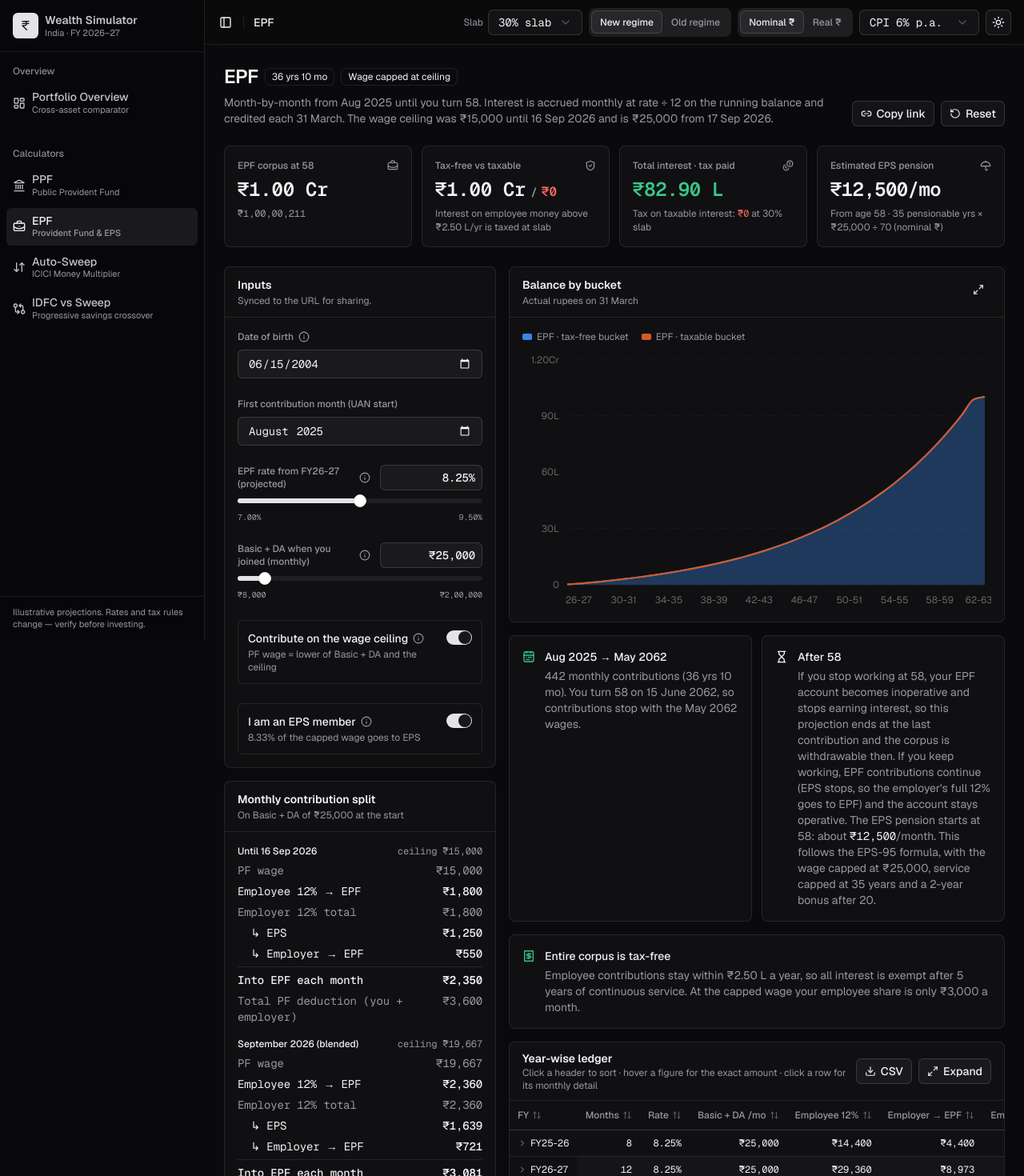
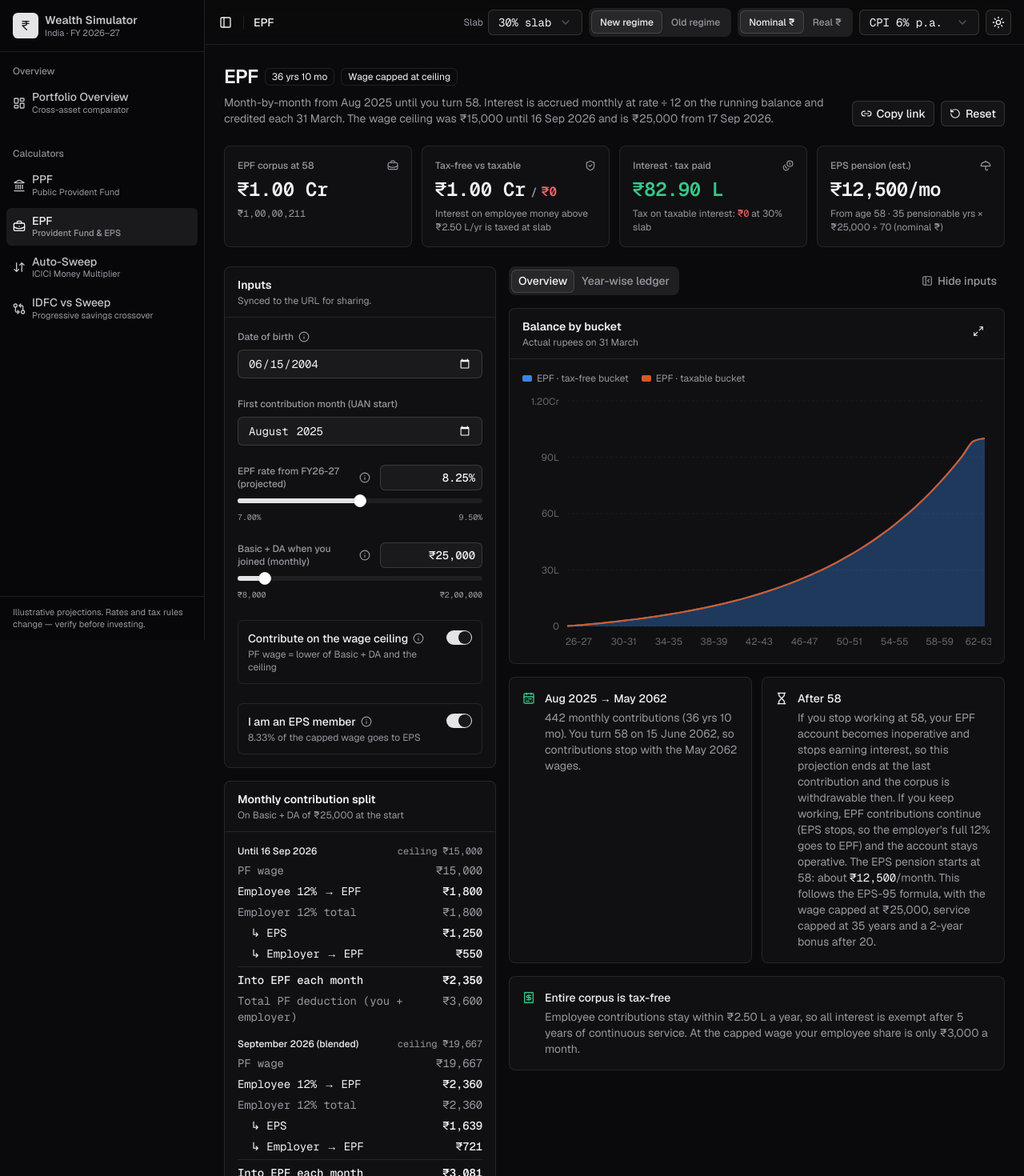
Before and after one commit to srivathsav004/investment-calculator, a Next.js app: page /epf in a window 1280 px wide. Shown: the top 1470 px of the page at 80% size. Built offline with nearby package versions, Linux system fonts and the light colour scheme.

Commit message:
feat(ui): tabbed results with hide-inputs layout on PPF, EPF and IDFC; compact EPF ledger

```diff
--- a/src/components/calculators/EpfCalculator.tsx
+++ b/src/components/calculators/EpfCalculator.tsx
@@ -16,12 +16,14 @@ import {
   type EpfYearRow,
 } from "@/lib/engines/epfEngine";
 import { useGlobalSettings } from "@/components/providers/GlobalSettingsProvider";
+import { ResultsLayout } from "@/components/common/ResultsLayout";
 import { Callout, KpiCard, Money, PageHeader, SectionCard } from "@/components/common/display";
 import { DateField, SliderField, SwitchField } from "@/components/common/fields";
 import { WealthChart, type ChartSeries } from "@/components/charts/WealthChart";
 import { MonthTable, YearTable, type YearColumn } from "@/components/ledger/YearTable";
 
 const DEFAULTS = {
+  tab: "overview" as "overview" | "ledger",
   rate: 0.0825,
   dob: "2004-06-15",
   start: "2025-08",
@@ -50,6 +52,7 @@ function durationLabel(months: number): string {
 export function EpfCalculator() {
   const { slab, adjust, isReal } = useGlobalSettings();
   const [s, set, reset] = useUrlState(DEFAULTS, {
+    allowed: { tab: ["overview", "ledger"] },
     bounds: { rate: [0.07, 0.095], basic: [8000, 200000] },
   });
   const dob = DOB_PATTERN.test(s.dob) ? s.dob : DEFAULTS.dob;
@@ -87,18 +90,18 @@ export function EpfCalculator() {
       { key: "fy", label: "FY", value: (r) => r.fy, format: "text" },
       { key: "months", label: "Months", value: (r) => r.monthsInYear, format: "int" },
       { key: "rate", label: "Rate", value: (r) => r.rate, format: "pct" },
-      { key: "basic", label: "Basic + DA /mo", value: (r) => r.monthlyBasic, format: "inr" },
-      { key: "employee", label: "Employee 12%", value: (r) => r.employeeContribution, format: "inr" },
-      { key: "employer", label: "Employer → EPF", value: (r) => r.employerEpfContribution, format: "inr" },
-      { key: "eps", label: "Employer → EPS", value: (r) => r.epsContribution, format: "inr" },
-      { key: "taxableContrib", label: "Above ₹2.5L", value: (r) => r.taxableContribution, format: "inr", tone: (r) => (r.taxableContribution > 0 ? "negative" : undefined) },
+      { key: "basic", label: "Basic + DA", value: (r) => r.monthlyBasic, format: "inr" },
+      { key: "employee", label: "Employee", value: (r) => r.employeeContribution, format: "inr" },
+      { key: "employer", label: "Employer EPF", value: (r) => r.employerEpfContribution, format: "inr" },
+      { key: "eps", label: "Employer EPS", value: (r) => r.epsContribution, format: "inr" },
+      ...(result.rows.some((r) => r.taxableContribution > 0) ? [{ key: "taxableContrib", label: "Above ₹2.5L", value: (r: EpfYearRow) => r.taxableContribution, format: "inr" as const, tone: (r: EpfYearRow) => (r.taxableContribution > 0 ? "negative" as const : undefined) }] : []),
       { key: "interest", label: "Interest", value: (r) => r.interest, format: "inr", tone: () => "positive" },
-      { key: "tax", label: "Tax on interest", value: (r) => r.taxOnInterest, format: "inr", tone: (r) => (r.taxOnInterest > 0 ? "negative" : undefined) },
+      { key: "tax", label: "Tax", value: (r) => r.taxOnInterest, format: "inr", tone: (r) => (r.taxOnInterest > 0 ? "negative" : undefined) },
       { key: "epf", label: "EPF balance", value: (r) => r.epfBalance, format: "inr", strong: true },
       { key: "pension", label: "EPS pool", value: (r) => r.pensionCorpus, format: "inr" },
-      ...(isReal ? [{ key: "real", label: "EPF balance (today's ₹)", value: (r: EpfYearRow) => adjust(r.epfBalance, yearsAhead(r)), format: "inr" as const }] : []),
+      ...(isReal ? [{ key: "real", label: "Today's ₹", value: (r: EpfYearRow) => adjust(r.epfBalance, yearsAhead(r)), format: "inr" as const }] : []),
     ],
-    [adjust, isReal],
+    [adjust, isReal, result.rows],
   );
 
   const monthColumns = useMemo<YearColumn<EpfMonthRow>[]>(
@@ -135,7 +138,7 @@ export function EpfCalculator() {
         onReset={reset}
       />
 
-      <div className="grid grid-cols-1 gap-3 sm:grid-cols-2 xl:grid-cols-4">
+      <div className="grid grid-cols-2 gap-2 sm:gap-3 xl:grid-cols-4">
         <KpiCard
           label={`EPF corpus at ${EPF_INTEREST_END_AGE}`}
           value={<Money value={result.finalEpfBalance} />}
@@ -155,7 +158,7 @@ export function EpfCalculator() {
           icon={ShieldCheck}
         />
         <KpiCard
-          label="Total interest · tax paid"
+          label="Interest · tax paid"
           value={<Money value={result.totalInterest} />}
           tone="positive"
           hint={
@@ -166,7 +169,7 @@ export function EpfCalculator() {
           icon={Coins}
         />
         <KpiCard
-          label="Estimated EPS pension"
+          label="EPS pension (est.)"
           value={pension.eligible ? <span>{formatINR(pension.monthlyPension)}/mo</span> : <span className="text-muted-foreground">Not eligible</span>}
           hint={
             pension.eligible
@@ -179,8 +182,11 @@ export function EpfCalculator() {
         />
       </div>
 
-      <div className="grid grid-cols-1 gap-4 lg:grid-cols-[340px_minmax(0,1fr)]">
-        <div className="space-y-4">
+      <ResultsLayout
+        value={s.tab}
+        onValueChange={(value) => set("tab", value as typeof s.tab)}
+        inputs={
+          <>
             <SectionCard title="Inputs" description="Synced to the URL for sharing.">
               <div className="space-y-6">
                 <DateField
@@ -278,9 +284,14 @@ export function EpfCalculator() {
                 {result.eraSplits.length === 0 ? <p className="text-sm text-muted-foreground">No contribution months in this range.</p> : null}
               </div>
             </SectionCard>
-        </div>
-
-        <div className="min-w-0 space-y-4">
+          </>
+        }
+        tabs={[
+          {
+            value: "overview",
+            label: "Overview",
+            content: (
+              <>
                 <SectionCard title="Balance by bucket" description="Actual rupees on 31 March" expandable>
                   <WealthChart data={chartData} xKey="year" series={SERIES} kind="area" stacked xTickFormatter={(v) => rows[Number(v) - 1]?.fy.replace("FY", "") ?? `Y${v}`} tooltipLabel={(v) => rows[Number(v) - 1]?.fy ?? `Year ${v}`} />
                 </SectionCard>
@@ -318,7 +329,14 @@ export function EpfCalculator() {
                     {cappedBasic ? ` At the capped wage your employee share is only ${formatINR(rows[rows.length - 1]?.months[0]?.employee ?? 0)} a month.` : ""}
                   </Callout>
                 )}
-
+              </>
+            ),
+          },
+          {
+            value: "ledger",
+            label: "Year-wise ledger",
+            content: (
+              <>
                 <YearTable
                   rows={rows}
                   columns={columns}
@@ -331,8 +349,11 @@ export function EpfCalculator() {
                   }
                   renderDetail={(r) => <MonthTable rows={r.months} columns={monthColumns} rowKey={(m) => m.label} note={(m) => m.note} />}
                 />
-        </div>
-      </div>
+              </>
+            ),
+          },
+        ]}
+      />
     </div>
   );
 }
--- a/src/components/calculators/IdfcVsSweepCalculator.tsx
+++ b/src/components/calculators/IdfcVsSweepCalculator.tsx
@@ -8,12 +8,14 @@ import { SECTION_80TTA_LIMIT } from "@/lib/tax";
 import { IDFC_DEFAULT_SLABS, analyseCrossover, blendedRate, simulateIdfc } from "@/lib/engines/idfcEngine";
 import { SWEEP_DEFAULT_FD_RATE, SWEEP_DEFAULT_SAVINGS_RATE, simulateSweep } from "@/lib/engines/sweepEngine";
 import { useGlobalSettings } from "@/components/providers/GlobalSettingsProvider";
+import { ResultsLayout } from "@/components/common/ResultsLayout";
 import { Callout, KpiCard, Money, PageHeader, SectionCard } from "@/components/common/display";
 import { Segmented, SliderField } from "@/components/common/fields";
 import { WealthChart, type ChartMarker, type ChartSeries } from "@/components/charts/WealthChart";
 import { YearTable, type YearColumn } from "@/components/ledger/YearTable";
 
 const DEFAULTS = {
+  tab: "overview" as "overview" | "ledger",
   bal: 500000,
   surplus: 20000,
   wd: 0,
@@ -51,7 +53,7 @@ function slabLabel(index: number): string {
 export function IdfcVsSweepCalculator() {
   const { slab, regime, adjust, adjustRate, isReal } = useGlobalSettings();
   const [s, set, reset] = useUrlState(DEFAULTS, {
-    allowed: { thr: ["15000", "30000"] },
+    allowed: { tab: ["overview", "ledger"], thr: ["15000", "30000"] },
     bounds: { bal: [100000, 5000000], surplus: [0, 100000], wd: [0, 300000], yrs: [1, 25], fd: [0.04, 0.09], sav: [0.02, 0.04] },
   });
 
@@ -135,7 +137,7 @@ export function IdfcVsSweepCalculator() {
         onReset={reset}
       />
 
-      <div className="grid grid-cols-1 gap-3 sm:grid-cols-2 xl:grid-cols-4">
+      <div className="grid grid-cols-2 gap-2 sm:gap-3 xl:grid-cols-4">
         <KpiCard
           label="Crossover balance"
           value={crossover.crossings.length > 0 ? <Money value={crossover.crossings[0].balance} /> : "None"}
@@ -181,8 +183,11 @@ export function IdfcVsSweepCalculator() {
         </div>
       </SectionCard>
 
-      <div className="grid grid-cols-1 gap-4 lg:grid-cols-[340px_minmax(0,1fr)]">
-        <div className="space-y-4">
+      <ResultsLayout
+        value={s.tab}
+        onValueChange={(value) => set("tab", value as typeof s.tab)}
+        inputs={
+          <>
             <SectionCard title="Head-to-head inputs" description="The same cashflows go into both products.">
               <div className="space-y-6">
                 <SliderField id="ivs-bal" label="Starting balance" value={s.bal} min={100000} max={5000000} step={25000} format={formatINR} onChange={(v) => set("bal", v)} />
@@ -222,18 +227,34 @@ export function IdfcVsSweepCalculator() {
                 </div>
               </dl>
             </SectionCard>
-        </div>
-
-        <div className="min-w-0 space-y-4">
+          </>
+        }
+        tabs={[
+          {
+            value: "overview",
+            label: "Overview",
+            content: (
+              <>
                 <SectionCard title="Post-tax balance projection" description={isReal ? "Inflation-adjusted to today's rupees" : "Nominal rupees on 31 March"} expandable>
                   <WealthChart data={balanceData} xKey="year" series={SERIES} kind="line" xTickFormatter={(v) => `Y${v}`} tooltipLabel={(v) => `Year ${v} · ${fyLabel(Number(v))}`} />
                 </SectionCard>
                 <Callout icon={Scale} title="How the comparison is modelled">
                   IDFC interest uses actual days per month ÷ 365. The sweep moves money into FDs in ₹5,000 units as soon as it&apos;s credited. Tax for both is debited from the account on 31 March.
                 </Callout>
+              </>
+            ),
+          },
+          {
+            value: "ledger",
+            label: "Year-wise ledger",
+            content: (
+              <>
                 <YearTable rows={projection.rows} columns={columns} fileName={`idfc-vs-sweep-${s.yrs}y`} rowKey={(r) => r.year} />
-        </div>
-      </div>
+              </>
+            ),
+          },
+        ]}
+      />
     </div>
   );
 }
--- a/src/components/calculators/PpfCalculator.tsx
+++ b/src/components/calculators/PpfCalculator.tsx
@@ -18,12 +18,14 @@ import {
   type PpfYearRow,
 } from "@/lib/engines/ppfEngine";
 import { useGlobalSettings } from "@/components/providers/GlobalSettingsProvider";
+import { ResultsLayout } from "@/components/common/ResultsLayout";
 import { Callout, KpiCard, Money, PageHeader, SectionCard } from "@/components/common/display";
 import { Segmented, SelectField, SliderField } from "@/components/common/fields";
 import { WealthChart, type ChartSeries } from "@/components/charts/WealthChart";
 import { MonthTable, YearTable, type YearColumn } from "@/components/ledger/YearTable";
 
 const DEFAULTS = {
+  tab: "overview" as "overview" | "ledger",
   rate: 0.071,
   freq: "yearly" as "yearly" | "monthly",
   dep: 150000,
@@ -48,7 +50,7 @@ const SERIES: ChartSeries[] = [
 export function PpfCalculator() {
   const { slab, adjust, adjustRate, isReal } = useGlobalSettings();
   const [s, set, reset] = useUrlState(DEFAULTS, {
-    allowed: { mode: Object.keys(PPF_DEPOSIT_MODE_LABELS) as PpfDepositMode[], ext: Object.keys(PPF_EXTENSION_MODE_LABELS) as PpfExtensionMode[] },
+    allowed: { tab: ["overview", "ledger"], mode: Object.keys(PPF_DEPOSIT_MODE_LABELS) as PpfDepositMode[], ext: Object.keys(PPF_EXTENSION_MODE_LABELS) as PpfExtensionMode[] },
     bounds: { rate: [0.06, 0.09], dep: [PPF_MIN_ANNUAL_DEPOSIT, PPF_MAX_ANNUAL_DEPOSIT], mdep: [PPF_MIN_ANNUAL_DEPOSIT, PPF_MAX_MONTHLY_DEPOSIT], blocks: [1, 4], wd: [0, 1] },
   });
   const monthly = s.freq === "monthly";
@@ -134,7 +136,7 @@ export function PpfCalculator() {
         onReset={reset}
       />
 
-      <div className="grid grid-cols-1 gap-3 sm:grid-cols-2 xl:grid-cols-4">
+      <div className="grid grid-cols-2 gap-2 sm:gap-3 xl:grid-cols-4">
         <KpiCard
           label="Maturity value"
           value={<Money value={maturity} />}
@@ -157,7 +159,11 @@ export function PpfCalculator() {
         />
       </div>
 
-      <div className="grid grid-cols-1 gap-4 lg:grid-cols-[340px_minmax(0,1fr)]">
+      <ResultsLayout
+        value={s.tab}
+        onValueChange={(value) => set("tab", value as typeof s.tab)}
+        inputs={
+          <>
             <SectionCard title="Inputs" description="Changes are saved to the URL — bookmark or share any scenario.">
               <div className="space-y-6">
                 <SliderField
@@ -253,8 +259,14 @@ export function PpfCalculator() {
                 ) : null}
               </div>
             </SectionCard>
-
-        <div className="min-w-0 space-y-4">
+          </>
+        }
+        tabs={[
+          {
+            value: "overview",
+            label: "Overview",
+            content: (
+              <>
                 <SectionCard title="Corpus growth" description={isReal ? "Actual rupees: what you deposit + the interest it earns = the closing balance. Real view only adds today's-money values to the cards and table" : "Nominal rupees, balance on 31 March"} expandable>
                   <WealthChart
                     data={chartData}
@@ -277,7 +289,14 @@ export function PpfCalculator() {
                     Deposits qualify for 80C (Old Regime only); interest and maturity are fully exempt under both regimes.
                   </Callout>
                 </div>
-
+              </>
+            ),
+          },
+          {
+            value: "ledger",
+            label: "Year-wise ledger",
+            content: (
+              <>
                 <YearTable
                   rows={result.rows}
                   columns={columns}
@@ -305,8 +324,11 @@ export function PpfCalculator() {
                     />
                   )}
                 />
-        </div>
-      </div>
+              </>
+            ),
+          },
+        ]}
+      />
     </div>
   );
 }
--- /dev/null
+++ b/src/components/common/ResultsLayout.tsx
@@ -0,0 +1,53 @@
+"use client";
+
+import { useState, type ReactNode } from "react";
+import { PanelLeftClose, PanelLeftOpen } from "lucide-react";
+import { cn } from "@/lib/utils";
+import { Button } from "@/components/ui/button";
+import { Tabs, TabsContent, TabsList, TabsTrigger } from "@/components/ui/tabs";
+
+export interface ResultsTab {
+  value: string;
+  label: string;
+  content: ReactNode;
+}
+
+interface ResultsLayoutProps {
+  /** The inputs column (cards). On large screens it can be hidden so wide tables get the full width. */
+  inputs: ReactNode;
+  tabs: ResultsTab[];
+  value: string;
+  onValueChange: (value: string) => void;
+}
+
+/** Inputs on the left, results in tabs on the right, with a "Hide inputs" toggle for full-width ledgers. */
+export function ResultsLayout({ inputs, tabs, value, onValueChange }: ResultsLayoutProps) {
+  const [showInputs, setShowInputs] = useState(true);
+  return (
+    <div className={cn("grid grid-cols-1 gap-4", showInputs && "lg:grid-cols-[340px_minmax(0,1fr)]")}>
+      <div className={cn("space-y-4", !showInputs && "lg:hidden")}>{inputs}</div>
+      <div className="min-w-0">
+        <Tabs value={value} onValueChange={onValueChange} className="gap-4">
+          <div className="flex flex-wrap items-center justify-between gap-2">
+            <TabsList className="h-auto w-full flex-wrap justify-start sm:w-fit">
+              {tabs.map((tab) => (
+                <TabsTrigger key={tab.value} value={tab.value}>
+                  {tab.label}
+                </TabsTrigger>
+              ))}
+            </TabsList>
+            <Button variant="ghost" size="sm" className="hidden text-muted-foreground lg:inline-flex" onClick={() => setShowInputs((v) => !v)}>
+              {showInputs ? <PanelLeftClose className="size-3.5" /> : <PanelLeftOpen className="size-3.5" />}
+              {showInputs ? "Hide inputs" : "Show inputs"}
+            </Button>
+          </div>
+          {tabs.map((tab) => (
+            <TabsContent key={tab.value} value={tab.value} className="space-y-4">
+              {tab.content}
+            </TabsContent>
+          ))}
+        </Tabs>
+      </div>
+    </div>
+  );
+}
```
Lines whose indentation alone changed are shown as unchanged.
